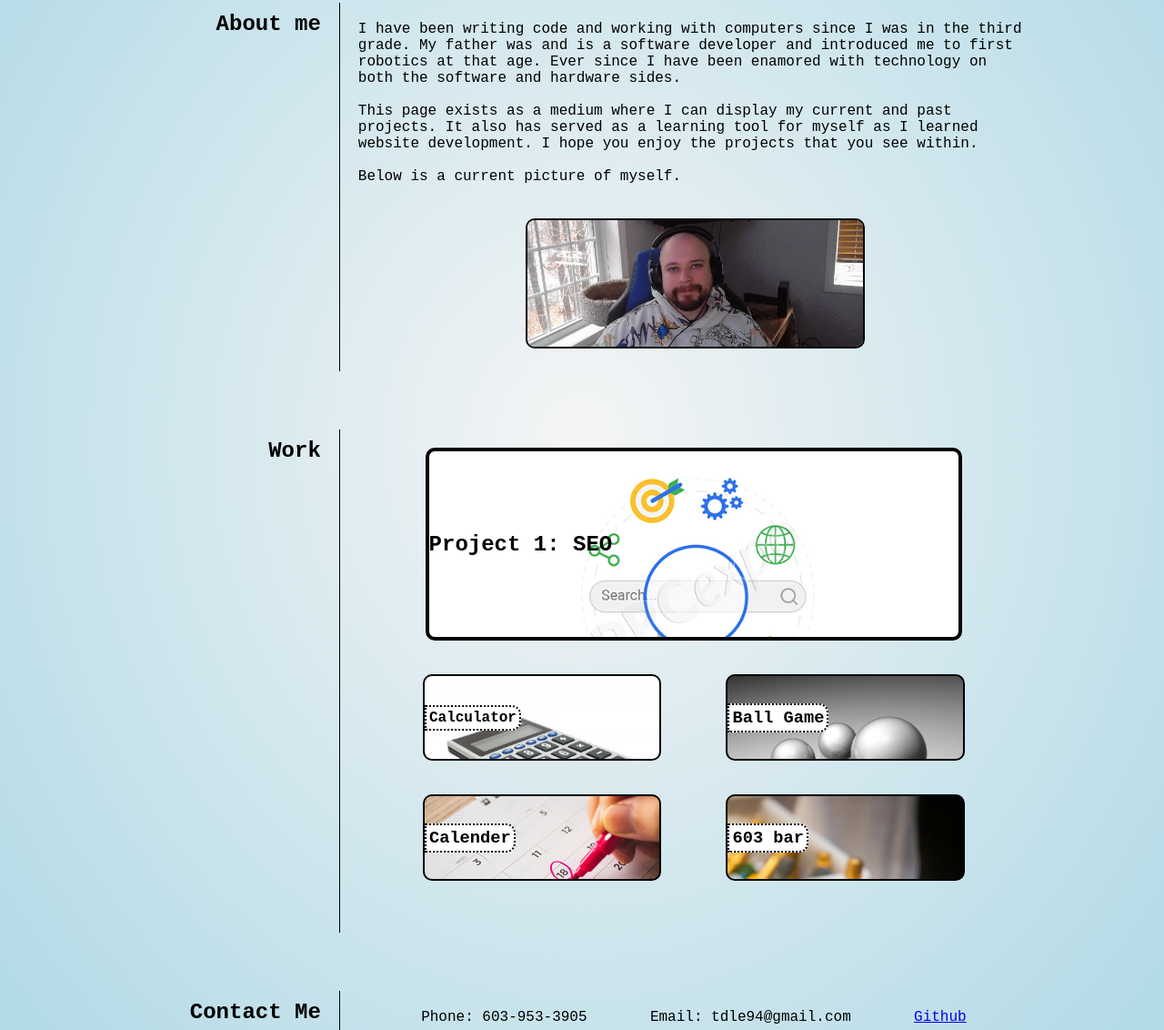
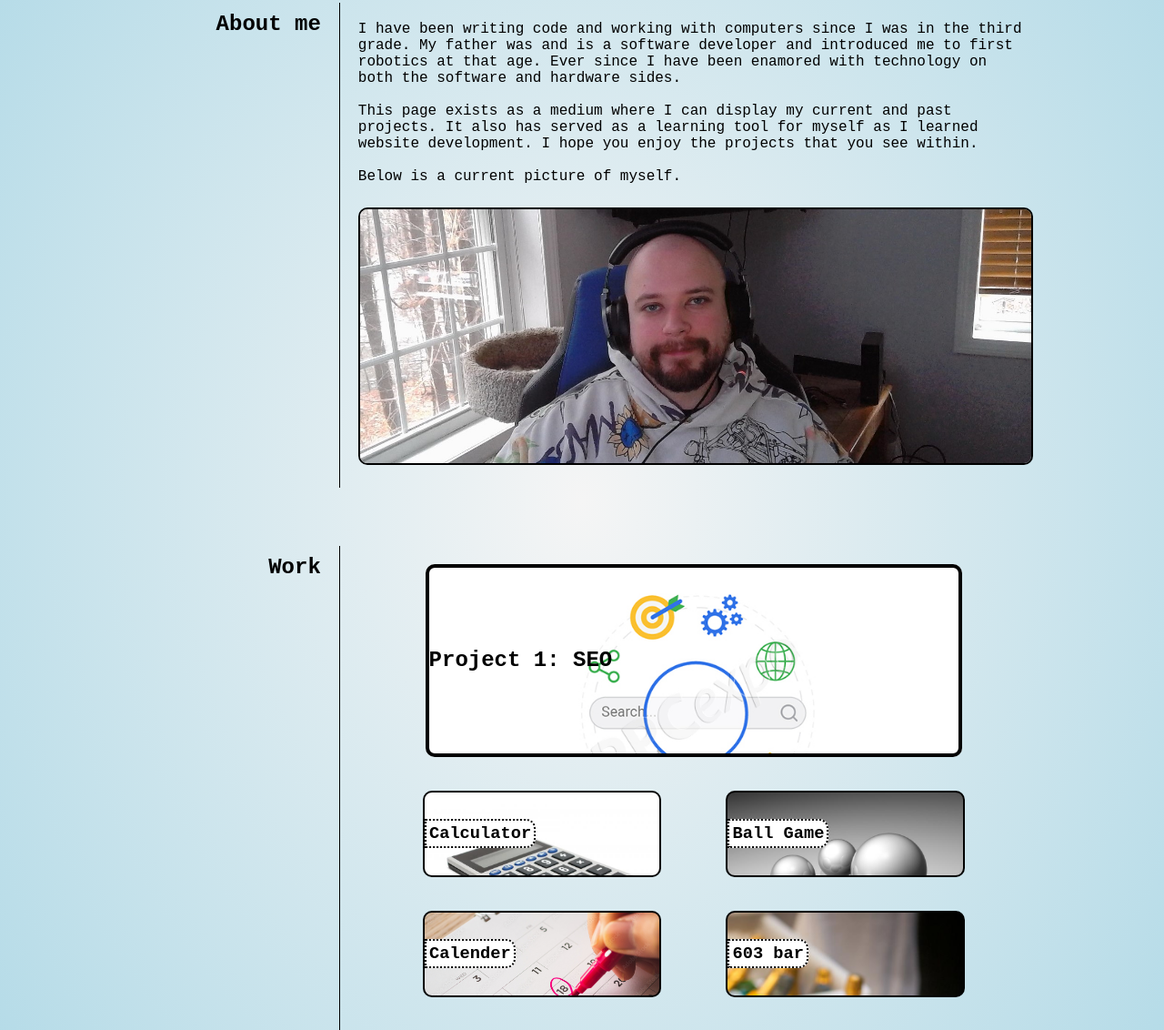
Before and after one commit to TimL94/Timothy-Lee-Portfolio, a plain HTML site: page index.html in a window 1280 px wide. Shown: the part 237-1369 px from the top of the page at 91% size. Drawn offline with Linux system fonts and the light colour scheme.

Commit message:
few more cosmetic tweaks

```diff
--- a/assets/style.css
+++ b/assets/style.css
@@ -85,9 +85,8 @@ header nav ul li{
 
 
 .image img{
-    width: 50%;
-    margin-left: 25%;
-    margin-top: 5%;
+    width: 100%;
+    margin: 25px 0 0 0;
     border: 2px solid black;
     border-radius: 10px;
 
--- a/index.html
+++ b/index.html
@@ -70,7 +70,7 @@
                      </div>
                      <div class="small-container" id="calculator">
                         <div class="text-container">
-                         Calculator
+                         <h3>Calculator</h3>
                         </div>
                      </div>
                      <div class="small-container" id="Ball">
```
